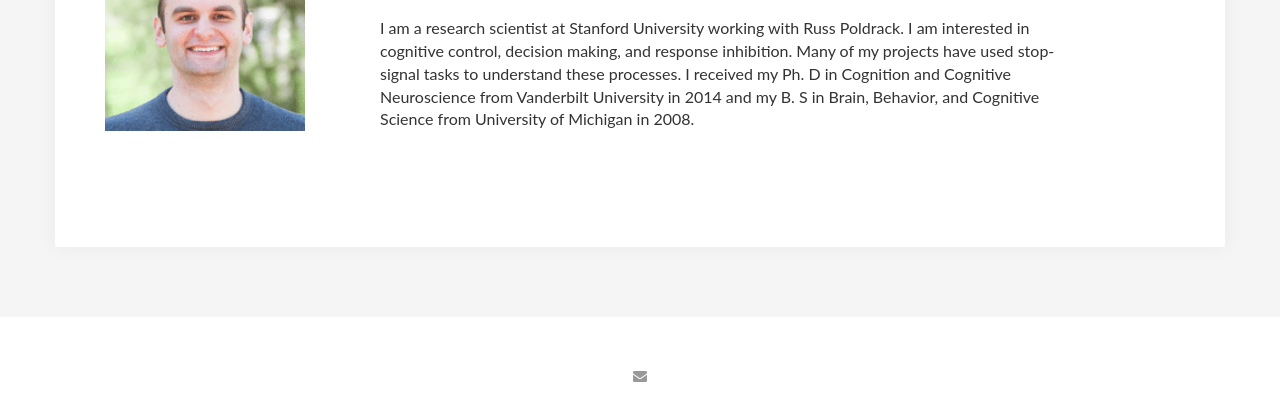
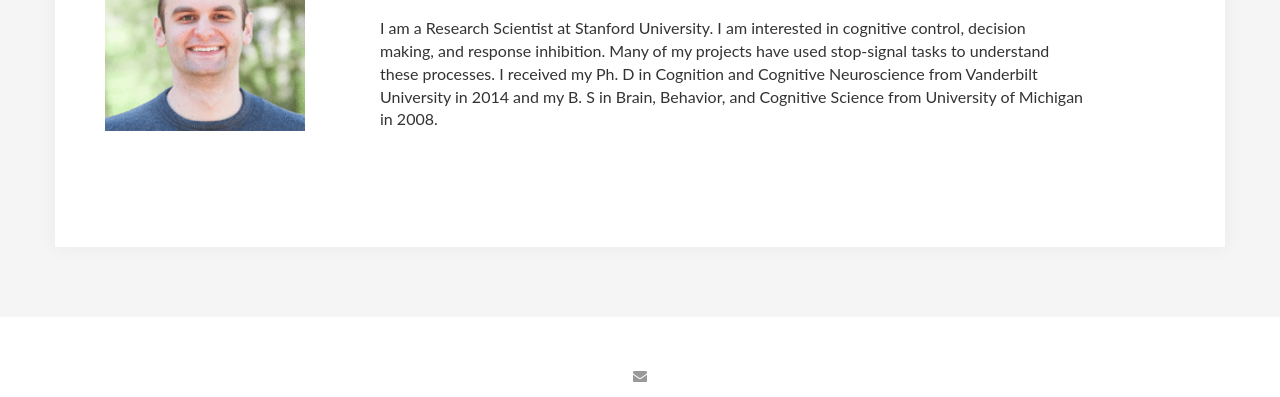
Before and after one commit to bissettp/bissettp.github.io, a plain HTML site: page index.html in a window 1280 px wide. Shown: the part 239-636 px from the top of the page. Drawn offline with nearby package versions, Linux system fonts and the light colour scheme.

Commit message:
Update index.html

```diff
--- a/index.html
+++ b/index.html
@@ -59,7 +59,7 @@
                     </div>
                     <div class="col-md-8" style="margin-top:20px">
                         <h1 class="intro"><span>Patrick Bissett </h1>
-                            <p style="font-size:16px">I am a research scientist at Stanford University working with Russ Poldrack. I am interested in cognitive control, decision making, and response inhibition. Many of my projects have used stop-signal tasks to understand these processes. I received my Ph. D in Cognition and Cognitive Neuroscience from Vanderbilt University in 2014 and my B. S in Brain, Behavior, and Cognitive Science from University of Michigan in 2008. </p>
+                            <p style="font-size:16px">I am a Research Scientist at Stanford University. I am interested in cognitive control, decision making, and response inhibition. Many of my projects have used stop-signal tasks to understand these processes. I received my Ph. D in Cognition and Cognitive Neuroscience from Vanderbilt University in 2014 and my B. S in Brain, Behavior, and Cognitive Science from University of Michigan in 2008. </p>
 
                     </div>
                         </div>
```
